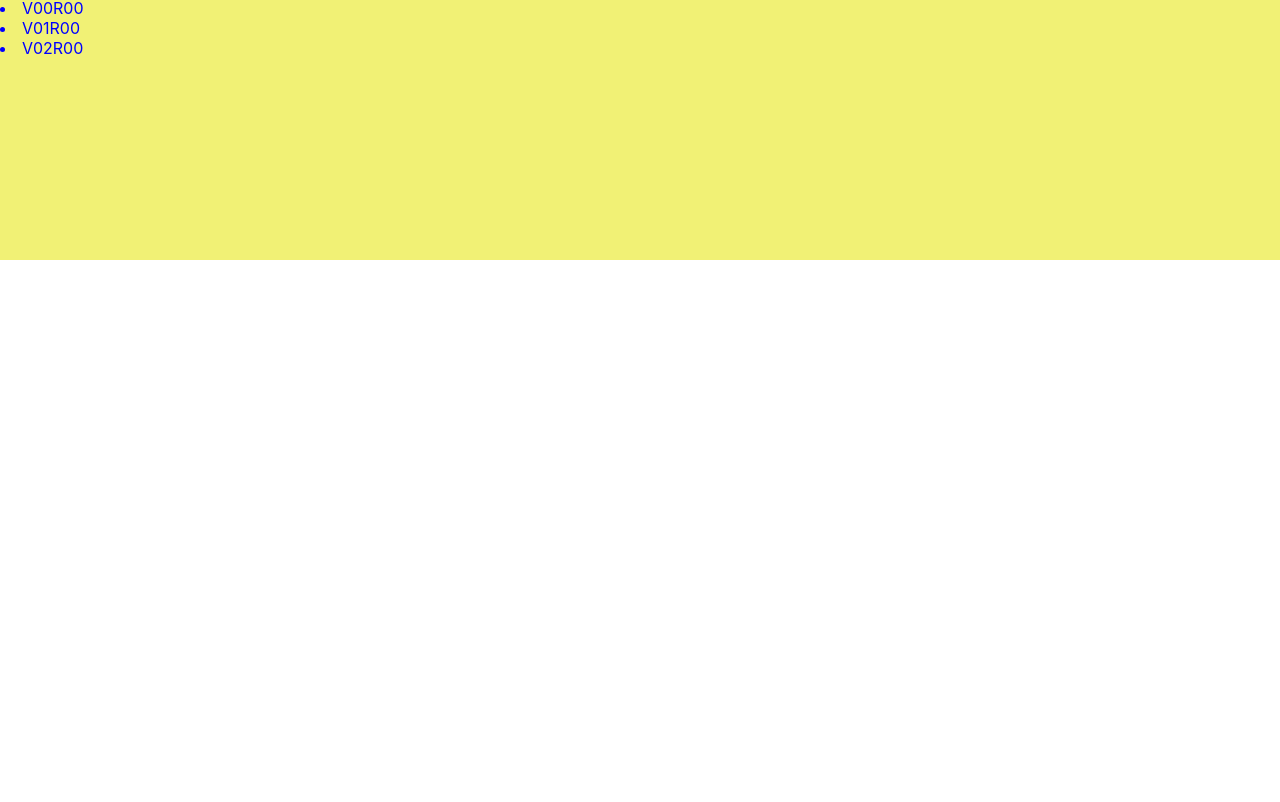
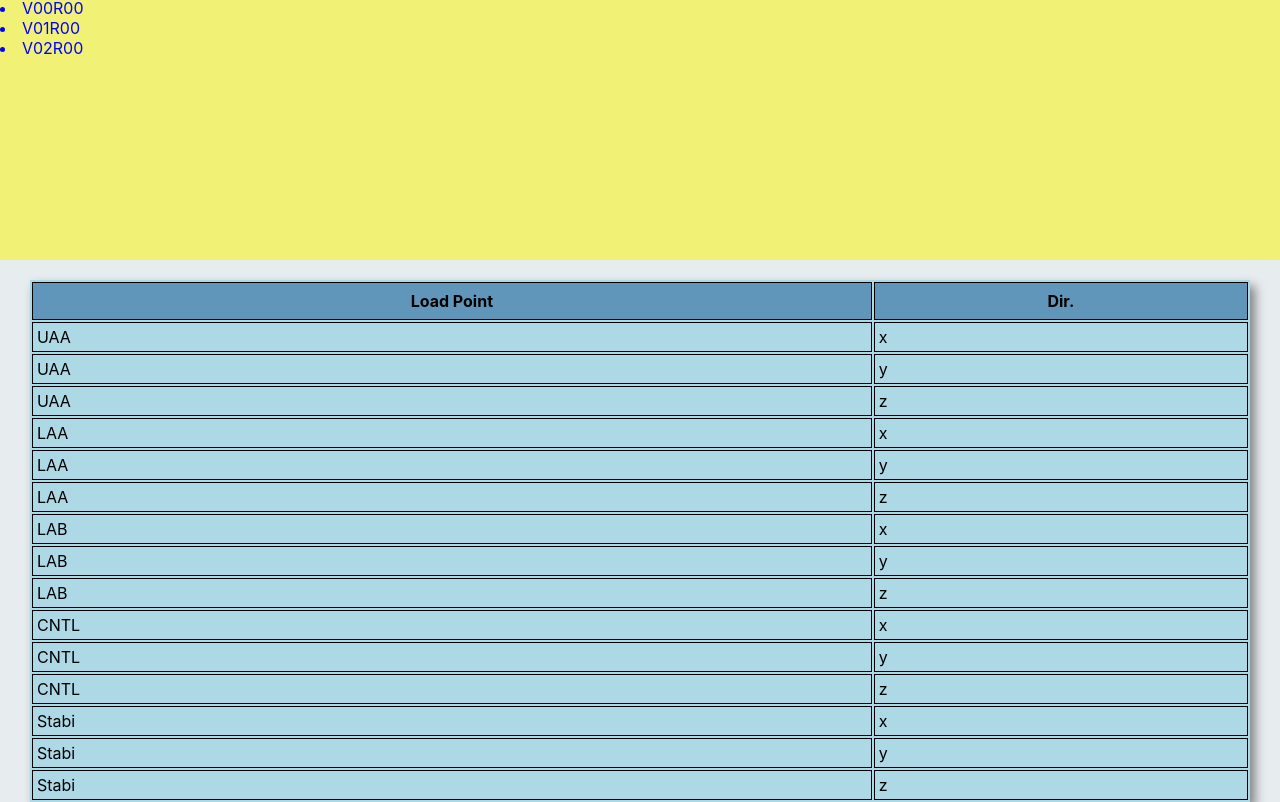
Before and after one commit to matterholt/modelReport, a React (Create React App) app in the folder report_template/: page / in a window 1280 px wide. Shown: the part 956-1758 px from the top of the page. Before the commit the page ends 1216 px from the top, so only its background shows below. Built offline with nearby package versions, Linux system fonts and the light colour scheme.

Commit message:
created testing table to get layout right,

```diff
--- a/report_template/src/App.js
+++ b/report_template/src/App.js
@@ -9,11 +9,32 @@ import ResultTable from "./components/ResultTable";
 import WeightInfo from "./components/WeightInfo";
 import AnalysisSummary from "./components/AnalysisSummary";
 import ModelImg from "./components/ModelImg";
+import TestingTable from "./components/TESTING_TABLE";
 // logic functions
 import { dataValidation } from "./logicFunc/validationModel";
 
 // data json for results __ use this as MOCK data
 import DataFile from "./resultData/data.json";
+
+// Model to be Validation
+const cmValidation = "V01R00"; // dropdown or input
+const analysisType = "Stiffness";
+
+// array of the CM model that is model to be reported on [target, cm_model, base]
+const validationModel = dataValidation(cmValidation, DataFile);
+//console.log(validationModel);
+// list to find all model that are in json, use as a dropdown for the future
+const listOfModels = DataFile.map(data => data.modelNum);
+//console.log(listOfModels);
+//Issue is when the array is longer than 3, will need to how to use the reference to the cm model how can take.
+// Have to get the index of the matching current model name
+const weightArray = DataFile.map(data => data.info.weightKg);
+
+const loadDirection = ["x", "y", "z"];
+const pointLoadApplied = validationModel[0].results.stiffness;
+const loadPointsKeys = Object.keys(pointLoadApplied);
+
+////////////////////////////////////////////////////////////
 
 const CheckValue = () => {
   const findThisNow = DataFile[DataFile.length - 1].modelNum;
@@ -28,21 +49,6 @@ const CheckValue = () => {
   );
 };
 
-// Model to be Validation
-const cmValidation = "V01R00"; // dropdown or input
-const analysisType = "Stiffness";
-
-// list to find all model that are in json, use as a dropdown for the future
-const listOfModels = DataFile.map(data => data.modelNum);
-
-//Issue is when the array is longer than 3, will need to how to use the reference to the cm model how can take.
-// Have to get the index of the matching current model name
-const weightArray = DataFile.map(data => data.info.weightKg);
-
-// array of the CM model that is model to be reported on [target, cm_model, base]
-const validationModel = dataValidation(cmValidation, DataFile);
-
-////////////////////////////////////////////////////////////
 const divStyle = {
   color: "blue",
   gridRow: 9,
@@ -61,6 +67,7 @@ function App() {
       <ModelImg />
       <Footer />
       <CheckValue />
+      <TestingTable loadDir={loadDirection} loadPoint={loadPointsKeys} />
     </div>
   );
 }
--- a/report_template/src/components/ResultTable.js
+++ b/report_template/src/components/ResultTable.js
@@ -23,19 +23,8 @@ const tableStyle = css`
   }
 `;
 
-/// build components based on rows.
-function findRowData() {
-  // filter through json to find the row data for target,base, and cm
-}
-
-function percentToTarget() {
-  // compare to the target validate if result are above or below target
-  // Red -> <100%, Green -> >100%
-}
-
-function SuspensionValues(params) {
-  // If we pass an object into component based on the json file.
-  // json would be based on rows, So Sus. point and direction of load
+function SuspensionValues() {
+  // In each row will contain
   return (
     <tr>
       <td>UAA</td>
--- /dev/null
+++ b/report_template/src/components/TESTING_TABLE.js
@@ -0,0 +1,69 @@
+import React from "react";
+/** @jsx jsx */
+import { css, jsx } from "@emotion/core";
+/*
+Table with the full stiffness comparison to base and target
+
+
+*/
+const tableStyle = css`
+  grid-column: 2/5;
+  grid-row: 10;
+  place-self: center stretch;
+  box-shadow: 5px 6px 10px grey;
+  background: lightblue;
+
+  td {
+    border: 1px solid black;
+    padding: 0.25rem;
+  }
+  th {
+    border: 1px solid black;
+    background: #6096ba;
+    padding: 0.5rem;
+  }
+`;
+
+/// build components based on rows.
+function findRowData() {
+  // filter through json to find the row data for target,base, and cm
+}
+
+function percentToTarget() {
+  // compare to the target validate if result are above or below target
+  // Red -> <100%, Green -> >100%
+}
+
+function SuspensionValues({ loadDir, loadPoint }) {
+  // creating row by row by map in map, there is a lot of column and this might not be the best way
+  // so creating a target array would just have to map it into the tr not nesting map()
+  // need to think about its
+  const itemInRow = loadPoint.map(load =>
+    loadDir.map((dir, index) => (
+      <tr>
+        <td>{load}</td>
+        <td>{dir}</td>
+      </tr>
+    ))
+  );
+
+  //const rowItems = itemInRow.map((x, index) => <li key={index}>{x}</li>);
+  return <>{itemInRow}</>;
+}
+
+function TestingTable({ loadDir, loadPoint }) {
+  return (
+    <table css={tableStyle}>
+      <tbody>
+        <tr>
+          <th>Load Point</th>
+          <th>Dir.</th>
+        </tr>
+
+        <SuspensionValues loadDir={loadDir} loadPoint={loadPoint} />
+      </tbody>
+    </table>
+  );
+}
+
+export default TestingTable;
--- a/report_template/src/logicFunc/validationModel.js
+++ b/report_template/src/logicFunc/validationModel.js
@@ -20,7 +20,7 @@ function dataValidation(cmName, odj) {
   );
 
   const dataToValidate = checkValueAll.concat(baseModelObj);
-  console.log(dataToValidate);
+  return dataToValidate;
 }
 
 export { dataValidation };
```
Also changed, not shown: 1 other file (tests, documents, lock files or other folders).
